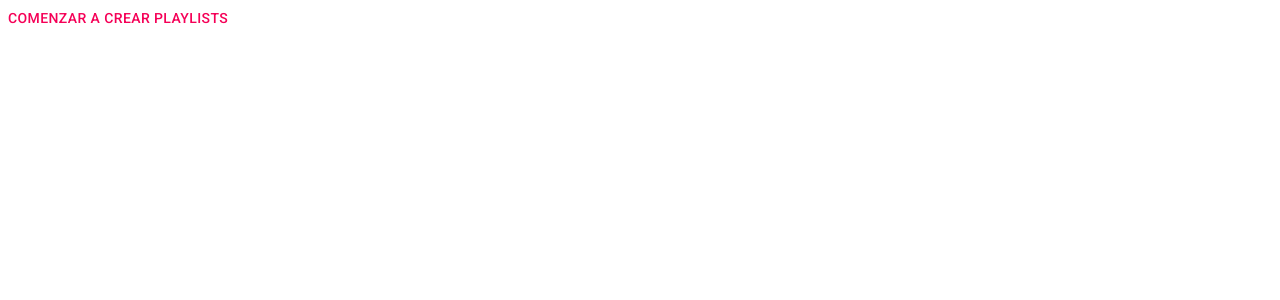
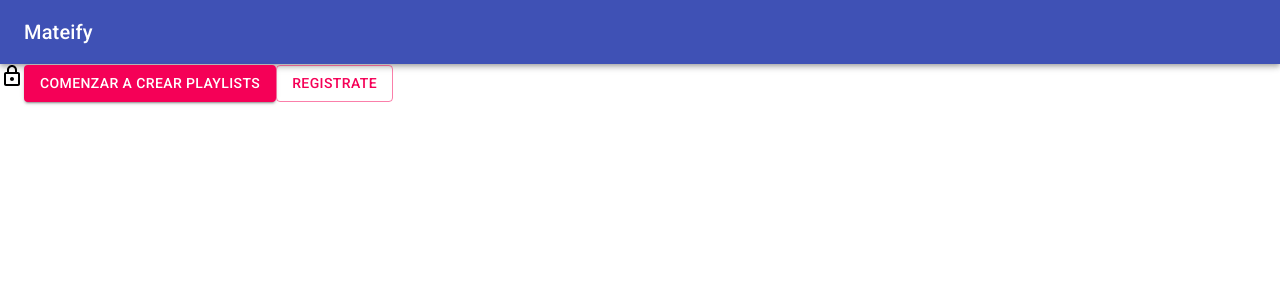
Before and after one commit to Alan-matea/Proyecto-Final-Modulo-2, a React (Create React App) app in the folder nacimiento-alan/: page / in a window 1280 px wide. Shown: the top 300 px of the page. Built offline with nearby package versions, Linux system fonts and the light colour scheme.

Commit message:
Agregue un AppBar, un boton y un icon en el login.

```diff
--- a/nacimiento-alan/package.json
+++ b/nacimiento-alan/package.json
@@ -4,6 +4,7 @@
   "private": true,
   "dependencies": {
     "@material-ui/core": "^4.11.0",
+    "@material-ui/icons": "^4.9.1",
     "@testing-library/jest-dom": "^4.2.4",
     "@testing-library/react": "^9.5.0",
     "@testing-library/user-event": "^7.2.1",
--- a/nacimiento-alan/src/App.jsx
+++ b/nacimiento-alan/src/App.jsx
@@ -1,12 +1,25 @@
 import React from 'react';
 
 import Button from '@material-ui/core/Button';
+import LockOutlinedIcon from '@material-ui/icons/LockOutlined';
+
+
+import Navbar from './Components/Navbar';
+
+import Textfield from '@material-ui/core/TextField';
 
 function App() {
   return (
     <div>
-      <Button variant="text" color="secondary">
+      <Navbar />
+
+      <LockOutlinedIcon></LockOutlinedIcon>
+      <Button variant="contained" color="secondary">
         COMENZAR A CREAR PLAYLISTS
+      </Button>
+
+      <Button variant="outlined" color="secondary">
+        REGISTRATE
       </Button>
     </div>
   );
--- /dev/null
+++ b/nacimiento-alan/src/Components/Navbar.jsx
@@ -0,0 +1,36 @@
+import React from 'react';
+import { makeStyles } from '@material-ui/core/styles';
+import AppBar from '@material-ui/core/AppBar';
+import Toolbar from '@material-ui/core/Toolbar';
+import Typography from '@material-ui/core/Typography';
+
+
+const useStyles = makeStyles((theme) => ({
+  root: {
+    flexGrow: 1,
+  },
+  menuButton: {
+    marginRight: theme.spacing(2),
+  },
+  title: {
+    flexGrow: 1,
+  },
+}));
+
+export default function ButtonAppBar() {
+  const classes = useStyles();
+
+  return (
+    <div className={classes.root}>
+      <AppBar position="static">
+        <Toolbar>
+
+          <Typography variant="h6" className={classes.title}>
+            Mateify
+          </Typography>
+
+        </Toolbar>
+      </AppBar>
+    </div>
+  );
+}
```
Also changed, not shown: 2 other files (tests, documents, lock files or other folders).
